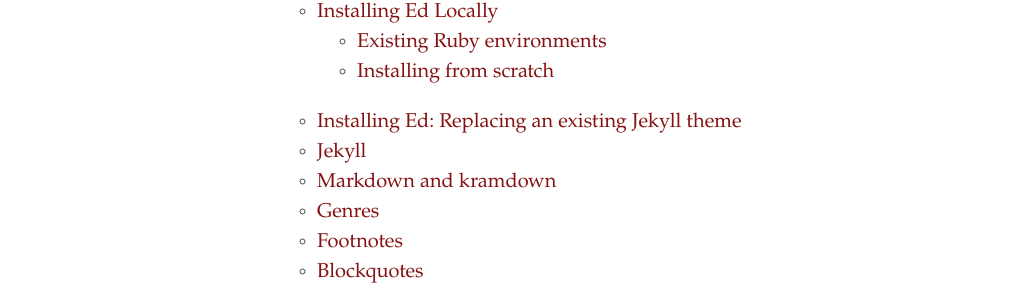
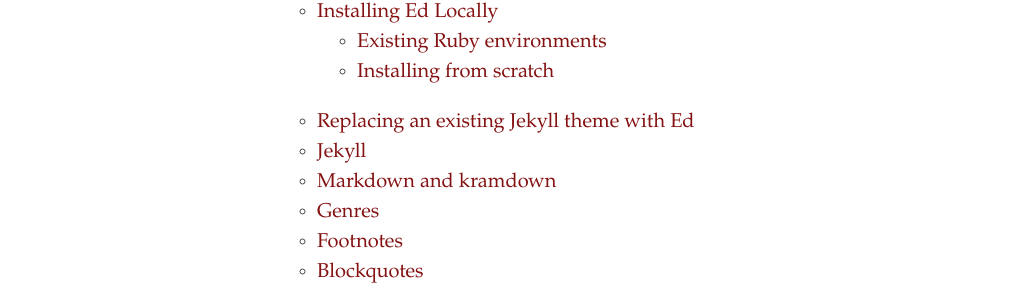
Before and after one commit to minicomp/ed, a Jekyll site: the page built from documentation.md, in a window 1280 px wide and 900 px high. Shown: the part 325-616 px from the top of the window, without its empty margins (3-1031 px from the left). Built offline with Jekyll 4.4.1, drawn with Linux system fonts in a browser that asks for light colours; some of the changed text lies outside the part shown.

Commit message:
replacing jekyll theme tweak

```diff
--- a/documentation.md
+++ b/documentation.md
@@ -132,7 +132,7 @@
 
 ---
 
-## Installing Ed: Replacing an existing Jekyll theme
+## Replacing an existing Jekyll theme with Ed
 
 Ed, like Jekyll, is also a gem. Jekyll gives you the option to switch themes, as long as those themes are gems as well. If you have existing content and would like to use Ed, you need to add the following line to your _config.yml file, usually at the bottom:
 
```
